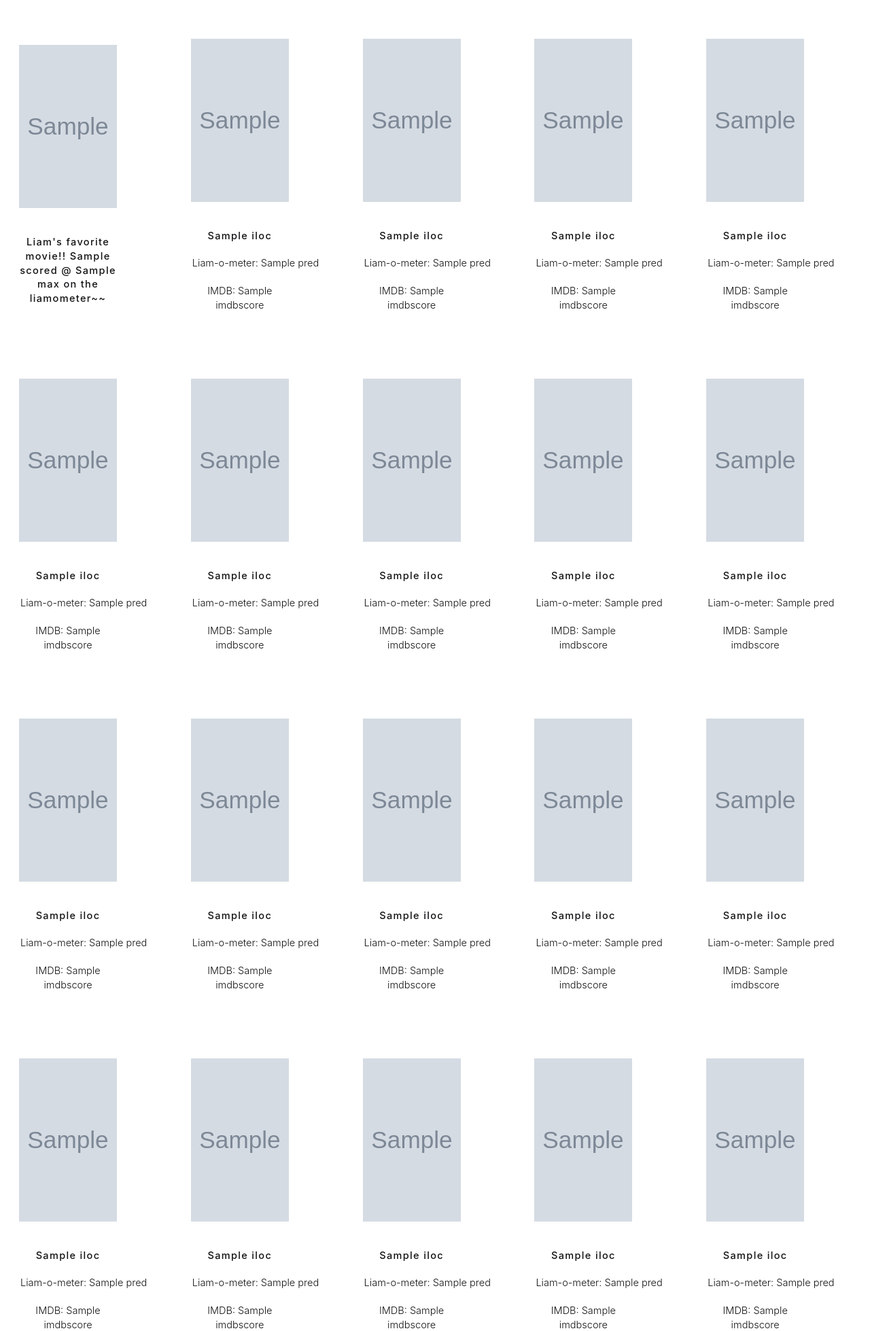
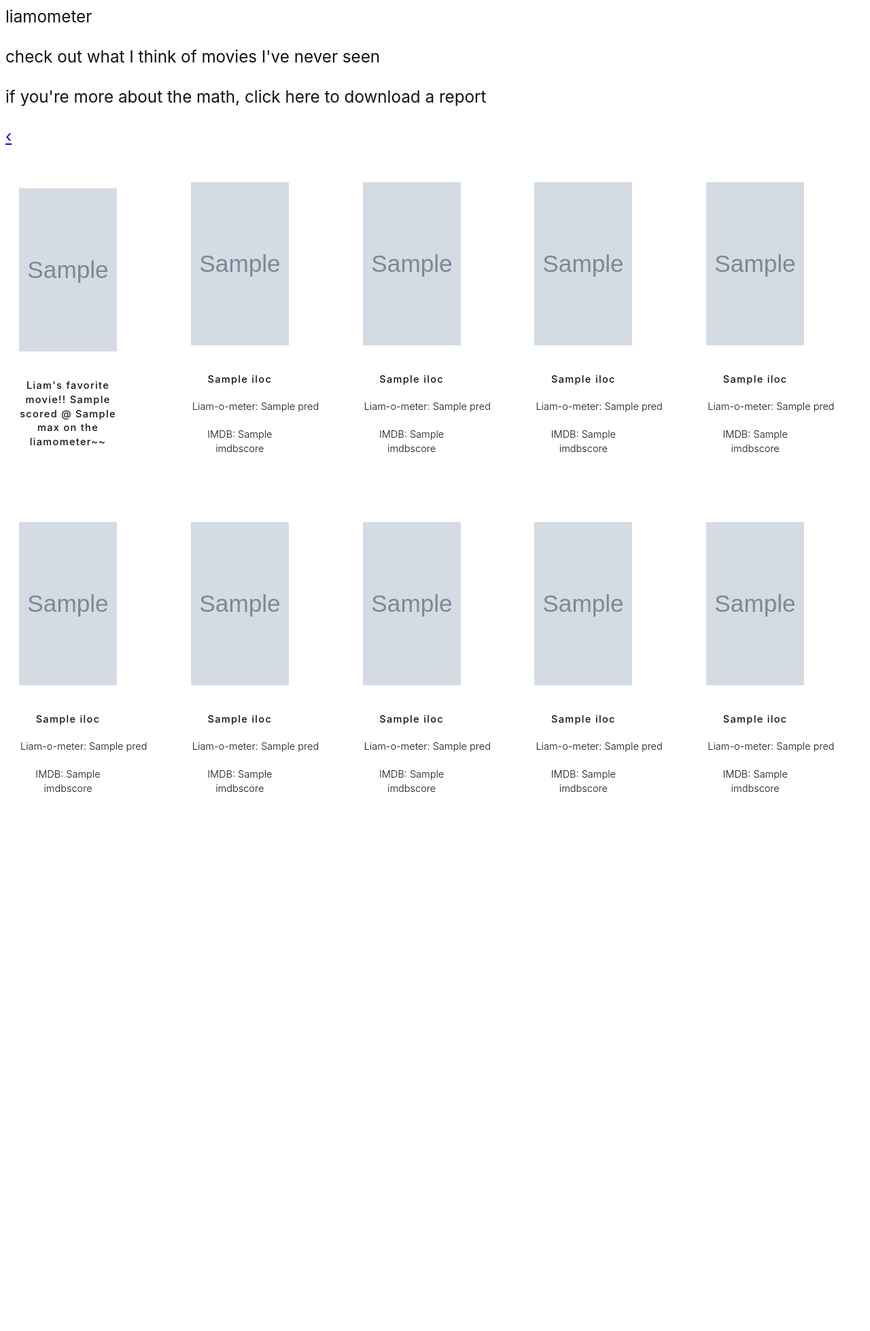
Before and after one commit to yi-ye-zhi-qiu/personalwebsite, a Flask app: template templates/liamometer.html in a window 1280 px wide. Shown: the top 1958 px of the page at 68% size. After the commit the page ends 1165 px from the top, so only its background shows below. Run offline with Flask 2, Linux system fonts and the light colour scheme; the template is opened without the code that fills it: most values are stand-ins (such as "Sample title", 1, 10 or a date in 2020); grey boxes marked "Sample" are stand-in pictures; some libraries are stand-ins or nearby versions.

Commit message:
fix liamometer styling

```diff
--- a/templates/index.html
+++ b/templates/index.html
@@ -59,7 +59,7 @@
               <p>SHAP</p>
               <p>Riot APIs</p>
               <p>Flask</p>
-              <p>jinja2</p>
+              <p>Django</p>
             </div>
             <div class="ProjectMedia">
               <a href="https://github.com/yi-ye-zhi-qiu/metis-project3"><i class="fa fa-github" aria-hidden="true"></i></a>
@@ -87,7 +87,7 @@
                   <p>Linear regression</p>
                   <p>Scrapy</p>
                   <p>Flask</p>
-                  <p>jinja2</p>
+                  <p>Django</p>
                 </div>
                 <div class="ProjectMedia">
                   <a href="https://github.com/yi-ye-zhi-qiu/metis-project2"><i class="fa fa-github" aria-hidden="true"></i></a>
--- a/templates/liamometer.html
+++ b/templates/liamometer.html
@@ -3,6 +3,8 @@
     <meta charset="utf-8">
     <title>Liam-o-meter 🥭</title>
     <link rel= "stylesheet" type= "text/css" href= "{{ url_for('static',filename='styles/style.css') }}">
+    <link rel="preconnect" href="https://fonts.gstatic.com">
+    <link href="https://fonts.googleapis.com/css2?family=Roboto+Mono:wght@100&display=swap" rel="stylesheet">
     <!-- <link rel= "stylesheet" type= "text/css" href= "{{ url_for('static',filename='js/infinite_scroll.js') }}">
     <link rel="stylesheet" href="https://stackpath.bootstrapcdn.com/bootstrap/4.3.1/css/bootstrap.min.css" integrity="sha384-ggOyR0iXCbMQv3Xipma34MD+dH/1fQ784/j6cY/iJTQUOhcWr7x9JvoRxT2MZw1T" crossorigin="anonymous">
     <link rel="stylesheet" href="https://cdnjs.cloudflare.com/ajax/libs/animate.css/3.7.0/animate.min.css"> -->
@@ -12,18 +14,29 @@
     <!-- <div id="scroller" class="mb-3">
       <template id="post_template"> -->
 
+        <div class="back-">
+          <div class="ProjectHeader">
+            liamometer
+            <div class="ProjectDescriptionSamePage">
+              <p>check out what I think of movies I've never seen</p>
+              <p>if you're more about the math, <a>click here to download a report</a></p>
+            </div>
+          </div>
+          <a class = "back-button" href="{{ url_for('show_index') }}">&#8249;</a>
+        </div>
+
         {% block content %}
         <div class="gallery">
             <div class="img-banner">
                 <img class=" movie-img" src="{{ liams_favorite_movie_image }}"></img>
                 <p class="movie-title liams-favorite">Liam's favorite movie!! {{liams_favorite[0]}} scored @ {{max}} on the liamometer~~</p>
             </div>
-          {%for i in range(1, 500) %}
+          {%for i in range(1, 10) %}
           <!-- <div class="img-banner animated fadeIn shadow-sm"> -->
           <div class="img-banner">
             <img class="movie-img" src="{{ html_data.iloc[i]['tomato_image'] }}"></img>
             <p class="movie-title">{{html_data.iloc[i]['mojo_title']}}</p>
-            <span class="value movie-revenue">Liam-o-meter: {{html_data.iloc[i]['pred']}}</span>
+            <span class="movie-revenue">Liam-o-meter: <span class="value">{{html_data.iloc[i]['pred']}}</span></span>
             <p class="movie-revenue">IMDB: {{html_data.iloc[i]['imdbscore']}}</p>
           </div>
           {% endfor %}
```
Also changed, not shown: static/js/colorpicker.js (+25 -22 lines).
